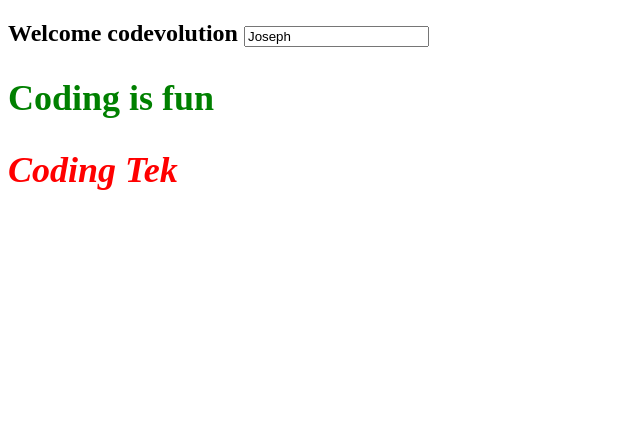
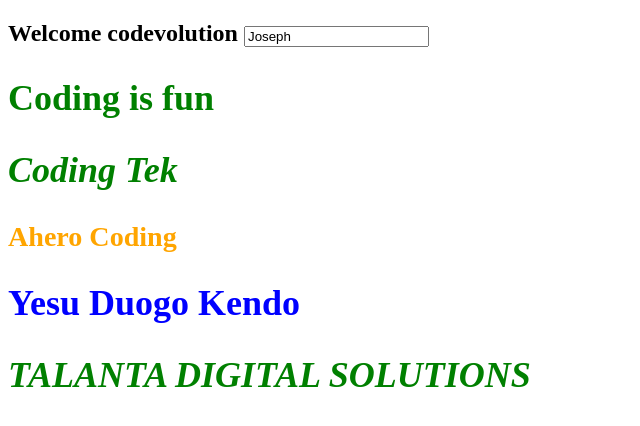
Before and after one commit to JOSEPHONYANGO/Angular-Core, an Angular app: page / in a window 1280 px wide. Shown: the top 426 px of the page, without its empty margins (0-640 px from the left). Built offline with nearby package versions, Linux system fonts and the light colour scheme.

Commit message:
styles binding

```diff
--- a/src/app/app.component.ts
+++ b/src/app/app.component.ts
@@ -1,4 +1,5 @@
 import { Component } from '@angular/core';
+import { ArgumentOutOfRangeError, reduce } from 'rxjs';
 
 @Component({
   selector: 'app-root',
@@ -7,6 +8,9 @@ import { Component } from '@angular/core';
   <input [id]="myId" type="text" value="Joseph">
   <h2 [class]="textColor">Coding is fun</h2>
   <h2 [ngClass]="messageClasses">Coding Tek</h2>
+  <h3 [style.color]="hasError ?'red':'orange'"> Ahero Coding</h3>
+  <h2 [style.color]="highlightColor">Yesu Duogo Kendo</h2>
+  <h2 [ngStyle]="fontStyles"> TALANTA DIGITAL SOLUTIONS</h2>
 
   `
     ,
@@ -27,8 +31,13 @@ export class AppComponent {
   public name="codevolution";
   public myId="testId";
   public textColor="text-success";
-  public hasError=true;
+  public hasError=false;
   public isSpecial=true;
+  public highlightColor="blue";
+  public fontStyles={
+    color:"green",
+    fontStyle:"italic",
+  }
   public messageClasses={
     "text-success":!this.hasError,
     "text-danger":this.hasError,
```
